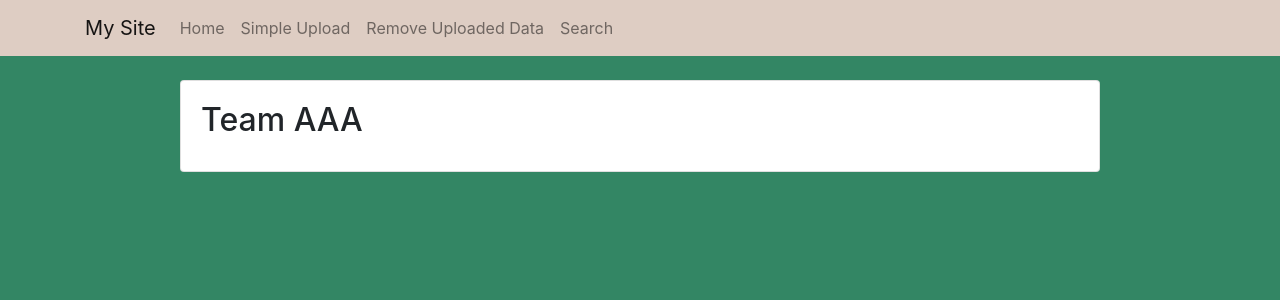
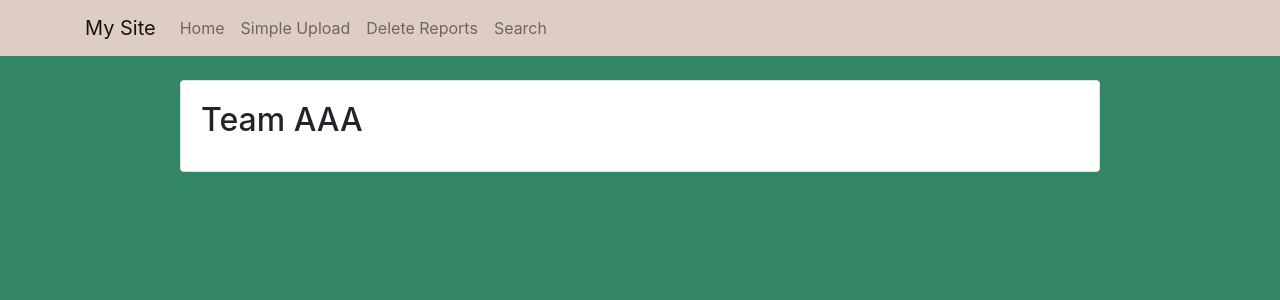
Before and after one commit to ahesselgesser/TeamAAA, a Django app: page / in a window 1280 px wide. Shown: the top 300 px of the page. Run offline with Django 3.2, Linux system fonts and the light colour scheme; some libraries are stand-ins or nearby versions.

Commit message:
Made small adjustment to navigation

```diff
--- a/mysite/templates/base.html
+++ b/mysite/templates/base.html
@@ -23,7 +23,7 @@
             <a class="nav-link" href="{% url 'upload' %}">Simple Upload</a>
           </li>
           <li class="nav-item">
-            <a class="nav-link" href="{% url 'report_list' %}">Remove Uploaded Data</a>
+            <a class="nav-link" href="{% url 'report_list' %}">Delete Reports</a>
           </li>
           <li class="nav-item">
             <a class="nav-link" href="{% url 'search' %}">Search</a>
```
